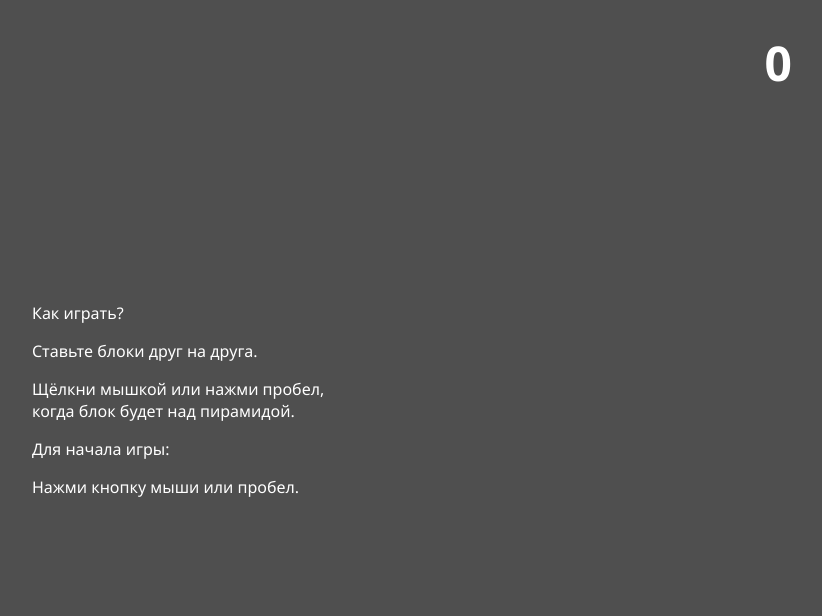
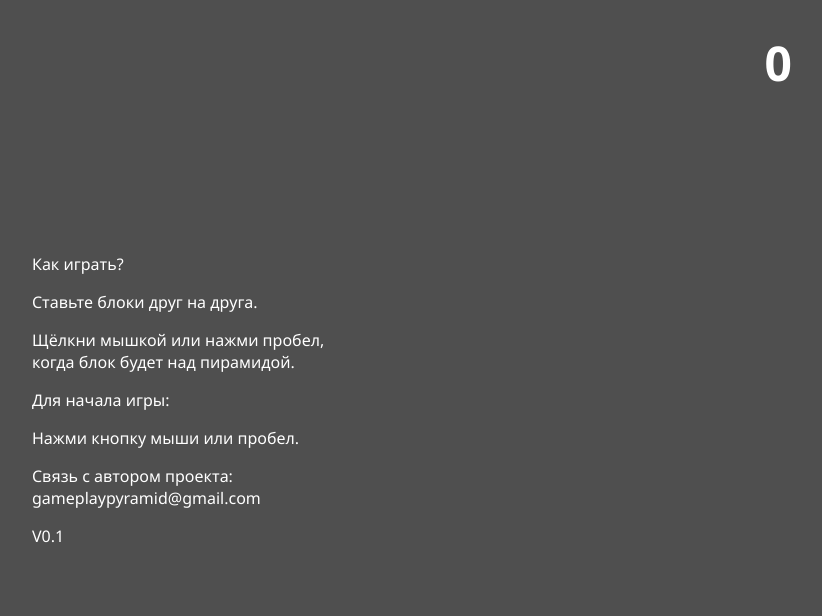
Before and after one commit to Ilya417/game, a plain HTML site: page index.html in a window 1280 px wide. Shown: the whole page, without its empty margins (458-1280 px from the left). Drawn offline with nearby package versions, Linux system fonts and the light colour scheme; a script that the page names is missing.

Commit message:
Add files via upload

```diff
--- a/index.html
+++ b/index.html
@@ -16,6 +16,9 @@
     <p>Щёлкни мышкой или нажми пробел, когда блок будет над пирамидой.</p>
     <p>Для начала игры:</p>
     <p>Нажми кнопку мыши или пробел.</p>
+    <p>Связь с автором проекта: gameplaypyramid@gmail.com<p>
+    <p>V0.1<p>
+
   </div>
 </div>
 <!-- блок с результатами игры -->
```
